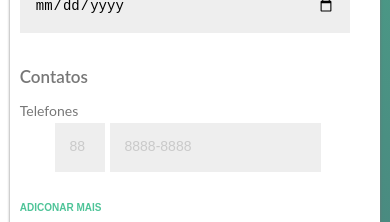
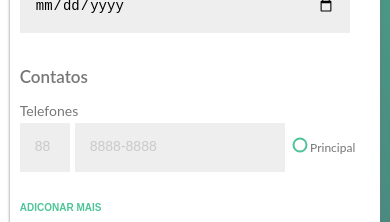
Before and after one commit to jeffersondesouza/credere-react, a React app: page / in a window 390 px wide. Shown: the part 820-1042 px from the top of the page. Built offline with nearby package versions, Linux system fonts and the light colour scheme; no server answers.

Commit message:
dete phones ok

```diff
--- a/src/components/ui/PhoneInput/index.js
+++ b/src/components/ui/PhoneInput/index.js
@@ -49,6 +49,16 @@ class PhoneInput extends Component {
     );
   }
 
+  handleChangeMainPhone = ({ name, value }) => {
+    this.setState(
+      {
+        ...this.state,
+        mainPhone: value
+      },
+      () => this.props.onChange({ name: this.props.name, value: this.state })
+    );
+  }
+
   handleRemoveClick = () => {
 
     this.setState(
@@ -83,7 +93,7 @@ class PhoneInput extends Component {
               onChange={this.handleChangeNumber}
             />
 
-            {showMainPhone && <RadioButton name="mainPhone" label="Principal" onChange={this.handleChange} />}
+            {showMainPhone && <RadioButton name="mainPhone" label="Principal" onChange={this.handleChangeMainPhone} />}
 
           </div>
           <RemoveButton onClick={this.handleRemoveClick} />
--- a/src/components/ui/PhonesGroupInput/index.js
+++ b/src/components/ui/PhonesGroupInput/index.js
@@ -78,6 +78,7 @@ class PhonesGroupInput extends Component {
                   name={`${i}`}
                   phone={phone}
                   valid={validation.phoneValid || !formSubmited}
+                  showMainPhone={true}
                   onChange={this.handleChange} />
               </li>
             )
--- a/src/components/ui/RemoveButton/index.js
+++ b/src/components/ui/RemoveButton/index.js
@@ -1,7 +1,7 @@
 import React from 'react';
 
 const RemoveButton = ({ onClick }) => (
-  <button onClick={onClick} className="btn btn--icon btn--add" type="button">
+  <button onClick={onClick} className="btn btn--icon btn--remove" type="button">
     <i className="icon-trash"></i>
   </button>
 );
--- a/src/style/sass/components/_buttons-links.scss
+++ b/src/style/sass/components/_buttons-links.scss
@@ -55,4 +55,7 @@
   &--add {
     color: $primary-color !important;
   }
+  &--remove {
+    color: $red !important;
+  }
 }
```
